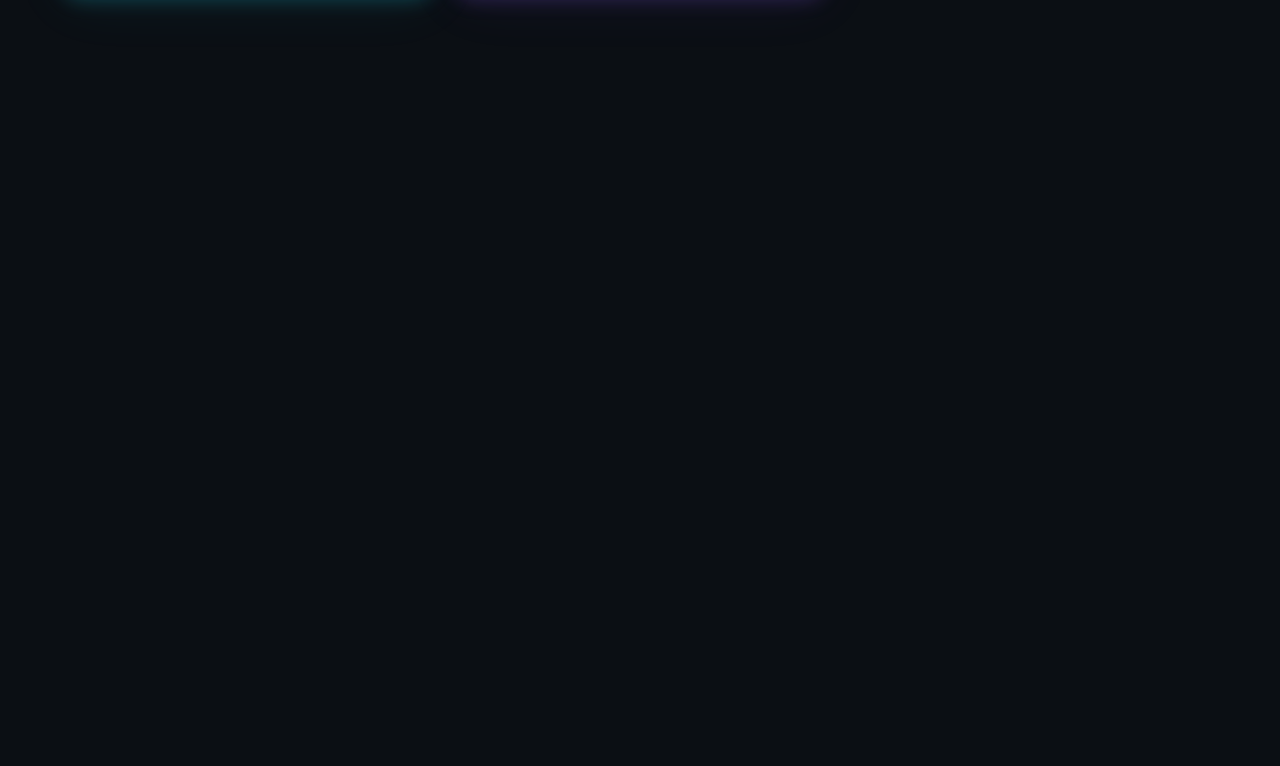
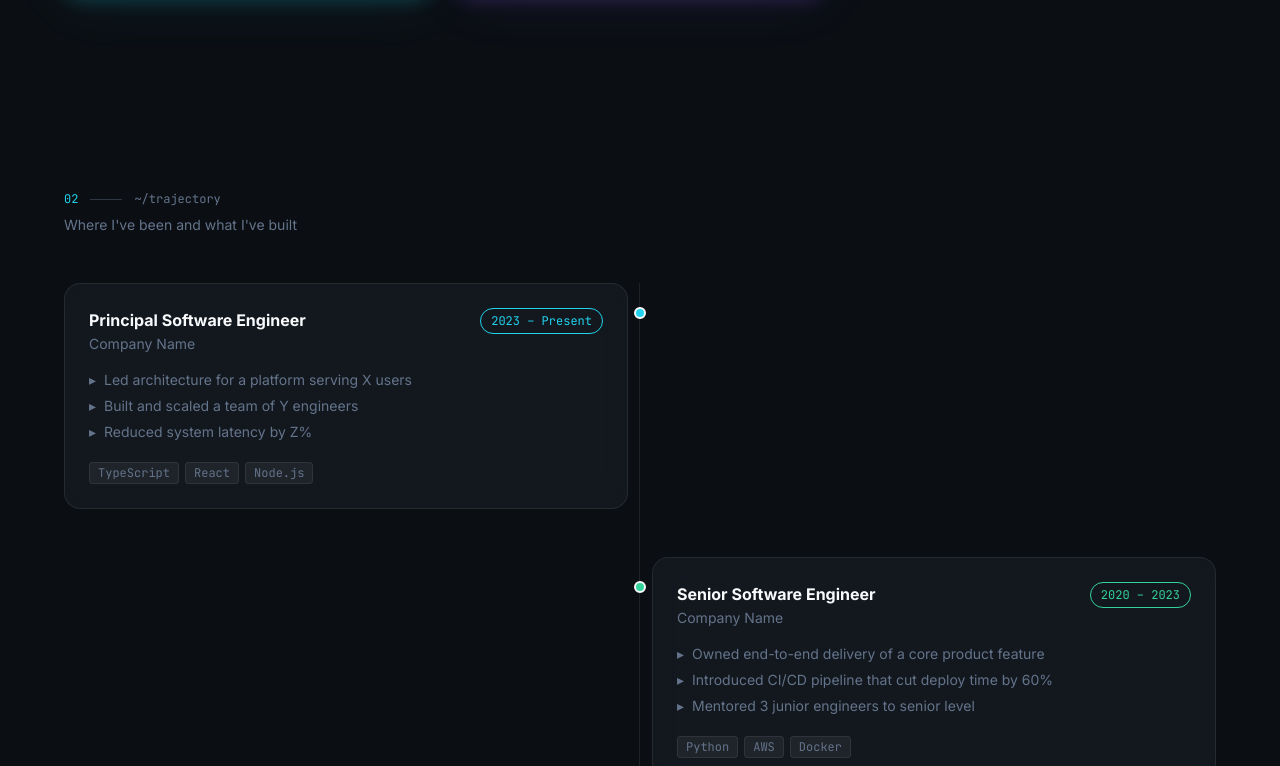
Before and after one commit to eamoe/digital-cv, a Next.js app: page /digital-cv/ in a window 1280 px wide. Shown: the part 1254-2020 px from the top of the page. Built offline with nearby package versions, Linux system fonts and the light colour scheme.

Commit message:
feat: add Trajectory section.
Alternating left/right timeline cards sourced from trajectory.json.
Vertical connecting line with colour-coded track dots (cyan/emerald/violet).
Cards slide in from opposing sides on scroll via whileInView.

```diff
--- a/src/app/page.tsx
+++ b/src/app/page.tsx
@@ -1,6 +1,7 @@
-import Nav   from '@/components/portfolio/Nav'
-import Hero  from '@/components/portfolio/Hero'
-import About from '@/components/portfolio/About'
+import Nav        from '@/components/portfolio/Nav'
+import Hero       from '@/components/portfolio/Hero'
+import About      from '@/components/portfolio/About'
+import Trajectory from '@/components/portfolio/Trajectory'
 
 export default function Home() {
   return (
@@ -9,7 +10,7 @@ export default function Home() {
       <main className="bg-background">
         <Hero />
         <About />
-        <section id="trajectory" className="min-h-screen" />
+        <Trajectory />
         <section id="skills"     className="min-h-screen" />
         <section id="process"    className="min-h-screen" />
         <section id="projects"   className="min-h-screen" />
--- /dev/null
+++ b/src/components/portfolio/Trajectory.tsx
@@ -0,0 +1,95 @@
+'use client'
+
+import { motion } from 'framer-motion'
+import SectionLabel from './SectionLabel'
+import trajectory from '@/data/trajectory.json'
+import type { TrajectoryItem, TrackColor } from '@/types'
+
+const TRACK_COLOR: Record<TrackColor, string> = {
+  cyan:    'bg-primary   border-primary   text-primary',
+  emerald: 'bg-emerald   border-emerald   text-emerald',
+  violet:  'bg-accent    border-accent    text-accent',
+}
+
+const TRACK_BORDER: Record<TrackColor, string> = {
+  cyan:    'border-primary/30',
+  emerald: 'border-emerald/30',
+  violet:  'border-accent/30',
+}
+
+export default function Trajectory() {
+  const items = trajectory as TrajectoryItem[]
+
+  return (
+    <section id="trajectory" className="py-24 px-6">
+      <div className="max-w-6xl mx-auto">
+        <SectionLabel index="02" path="~/trajectory" kicker="Where I've been and what I've built" />
+
+        <div className="relative">
+          {/* Vertical connecting line */}
+          <div className="absolute left-1/2 -translate-x-px top-0 bottom-0 w-px bg-white/8 hidden md:block" />
+
+          <div className="flex flex-col gap-12">
+            {items.map((item, i) => {
+              const isLeft = i % 2 === 0
+              const colors = TRACK_COLOR[item.track]
+              const border = TRACK_BORDER[item.track]
+
+              return (
+                <motion.div
+                  key={item.id}
+                  initial={{ opacity: 0, x: isLeft ? -32 : 32 }}
+                  whileInView={{ opacity: 1, x: 0 }}
+                  viewport={{ once: true, margin: '-80px' }}
+                  transition={{ duration: 0.55, ease: 'easeOut' }}
+                  className={`relative grid md:grid-cols-2 gap-6 items-start ${
+                    isLeft ? '' : 'md:[&>div:first-child]:order-2'
+                  }`}
+                >
+                  {/* Card */}
+                  <div className={`glass rounded-2xl p-6 border ${border} flex flex-col gap-4`}>
+                    <div className="flex items-start justify-between gap-4 flex-wrap">
+                      <div>
+                        <h3 className="text-base font-bold text-foreground">{item.title}</h3>
+                        <p className="text-sm text-muted mt-0.5">{item.company}</p>
+                      </div>
+                      <span className={`text-xs font-mono px-2.5 py-1 rounded-full border ${colors} bg-transparent`}>
+                        {item.period}
+                      </span>
+                    </div>
+
+                    <ul className="space-y-1.5">
+                      {item.bullets.map((bullet) => (
+                        <li key={bullet} className="text-sm text-muted flex gap-2">
+                          <span className={colors.split(' ')[2]}>▸</span>
+                          {bullet}
+                        </li>
+                      ))}
+                    </ul>
+
+                    <div className="flex flex-wrap gap-1.5 pt-1">
+                      {item.tags.map((tag) => (
+                        <span
+                          key={tag}
+                          className="text-xs font-mono px-2 py-0.5 rounded bg-white/5 text-muted border border-white/8"
+                        >
+                          {tag}
+                        </span>
+                      ))}
+                    </div>
+                  </div>
+
+                  {/* Spacer column (keeps alternating layout) */}
+                  <div />
+
+                  {/* Timeline dot — centred on the vertical line */}
+                  <div className={`absolute left-1/2 top-6 -translate-x-1/2 w-3 h-3 rounded-full border-2 hidden md:block ${colors.split(' ')[0]} ${colors.split(' ')[1]}`} />
+                </motion.div>
+              )
+            })}
+          </div>
+        </div>
+      </div>
+    </section>
+  )
+}
```
